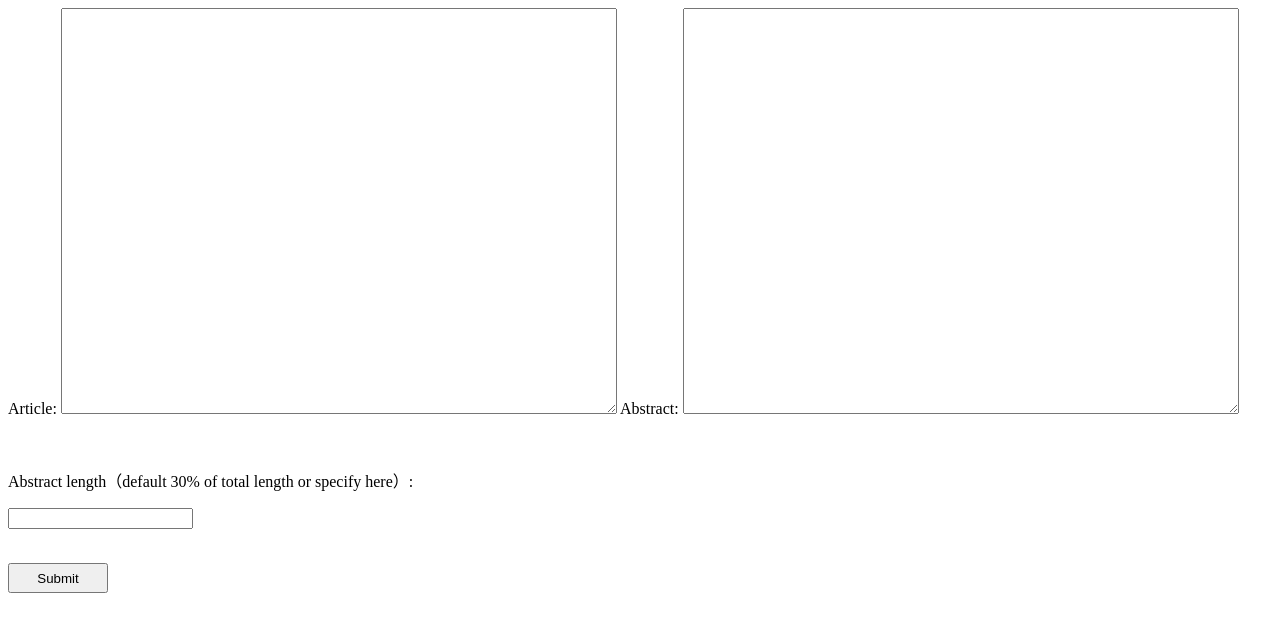
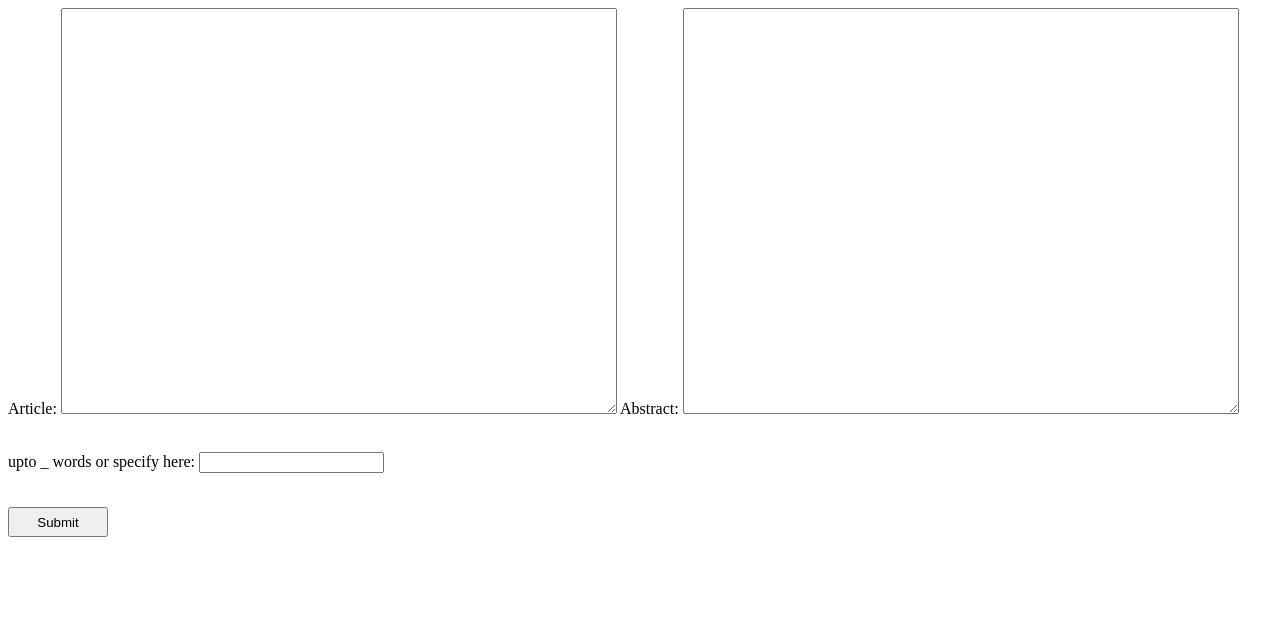
Before and after one commit to zyloveslego/scoring_django, a Django app: page /search-post/ in a window 1280 px wide. Shown: the top 632 px of the page. Run offline with Django 3.2, Linux system fonts and the light colour scheme; parts of the project's set-up code (start-up, migrations or seed data) failed here and were passed over.

Commit message:
Update post_score.html

```diff
--- a/sum_score_django/templates/post_score.html
+++ b/sum_score_django/templates/post_score.html
@@ -9,7 +9,7 @@
         {% csrf_token %}
         Article: <textarea type="text" onkeyup="wordStatic(this);" name="ori_doc" style="width:550px;height:400px;">{{ ori_doc }}</textarea>
         Abstract: <textarea type="text" name="summary" style="width:550px;height:400px;">{{ summary }}</textarea>
-        <p></p><br><p id="length">Abstract length（default 30% of total length or specify here）: </p><input type="text" name="length"/>
+        <p></p><br><nobr id="length">upto _ words or specify here: </nobr><input type="text" name="length"/>
         <p></p><br><input type="submit" value="Submit" style="width:100px;height:30px;">
     </form>
 
@@ -56,7 +56,7 @@
             // 将换行符不计算为单词数
             var count = getWordCount(value)
             // 更新计数
-            content.innerText = "default 30%(now " + parseInt(0.3 * count) + " words) of total length or specify here";
+            content.innerText = "upto " + parseInt(0.3 * count) + " words or specify here:";
         }
     }
 
```
